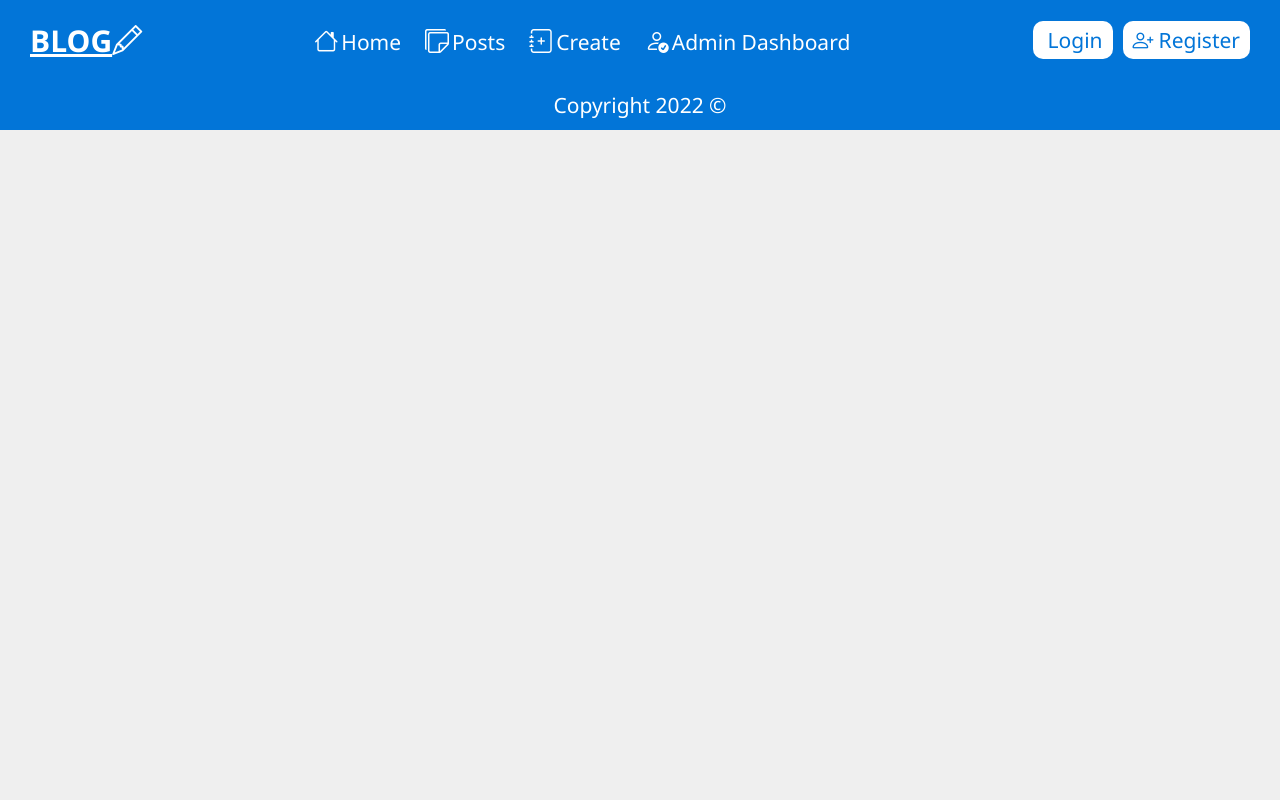
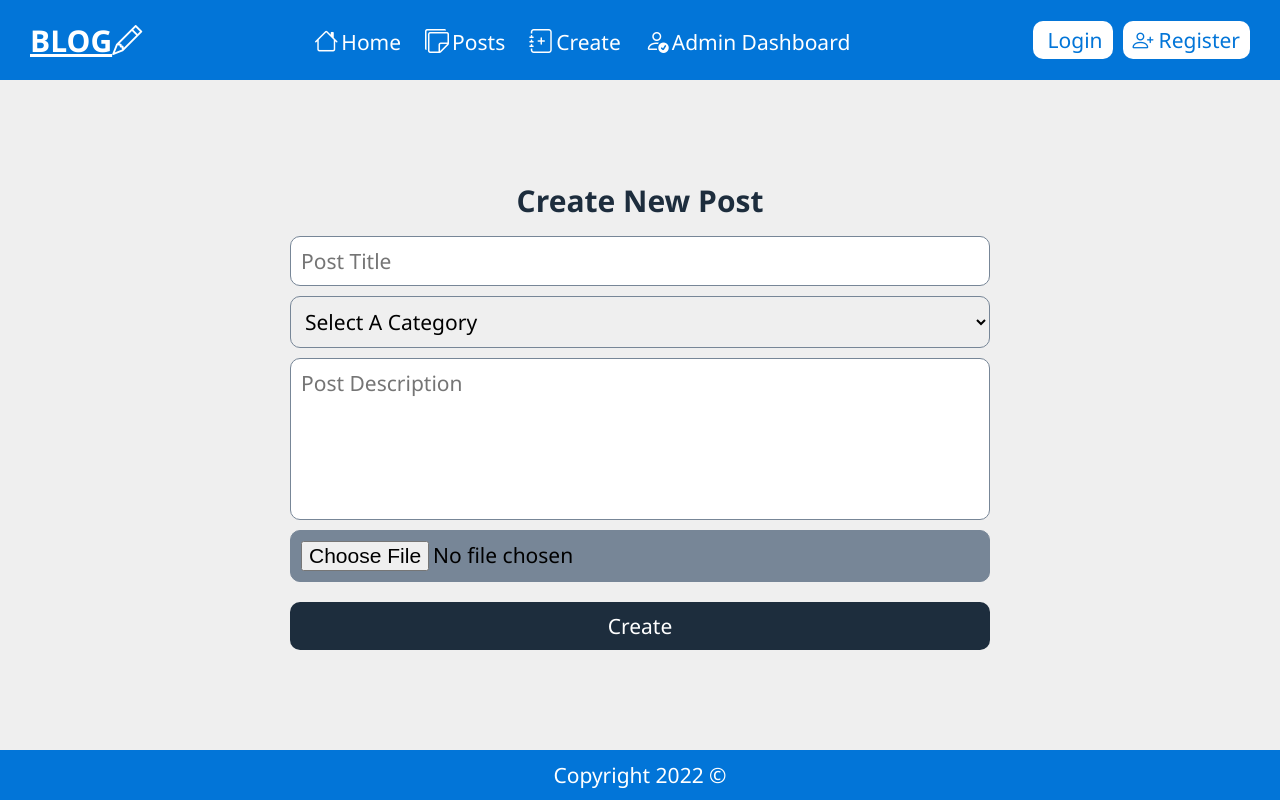
Before and after one commit to Mousa-Ahmed0/full-stack-Blog, a React (Create React App) app in the folder frontend/: page /posts/create-post in a window 1280 px wide. Built offline with nearby package versions, Linux system fonts and the light colour scheme.

Commit message:
Post Details Page

```diff
--- a/frontend/package.json
+++ b/frontend/package.json
@@ -10,6 +10,7 @@
     "react-dom": "^18.2.0",
     "react-router-dom": "^6.16.0",
     "react-scripts": "5.0.1",
+    "react-toastify": "^9.1.3",
     "web-vitals": "^2.1.4"
   },
   "scripts": {
--- a/frontend/src/App.js
+++ b/frontend/src/App.js
@@ -7,17 +7,22 @@ import PostsPage from "./pages/post-page/Post-page";
 import Register from "./pages/Forms/Register";
 import Login from "./pages/Forms/Login";
 import Footer from "./components/footer/Footer";
+import PostDetails from "./pages/post-details/PostDetails";
+import { ToastContainer } from "react-toastify";
 
 function App() {
   return (
     <BrowserRouter>
+                <ToastContainer theme="colored" position="top-center"/>
+
      <Header/>
      <Routes>
         <Route path="/" element={<Home/>}/>
         <Route path="/login" element={<Login/>}/>
         <Route path="/register" element={<Register/>}/>
         <Route path="/posts" element={<PostsPage/>}/>
-        <Route path="/postes/create-post" element={<CreatePost/>}/>
+        <Route path="/posts/create-post" element={<CreatePost/>}/>
+        <Route path="/posts/details/:id" element={<PostDetails/>}/>
         <Route path="/admin-dashbored" element={<AdminDashbord/>}/>
 
      </Routes>
--- a/frontend/src/components/header/Navbar.jsx
+++ b/frontend/src/components/header/Navbar.jsx
@@ -11,7 +11,7 @@ const Navbar = ({toggle,setToggle}) => {
                     <Link to="/posts" onClick={()=>setToggle(false)} className="nav-link">
                         <i className="bi bi-stickies"></i>Posts
                     </Link>
-                    <Link to="/postes/create-post" onClick={()=>setToggle(false)} className="nav-link">
+                    <Link to="/posts/create-post" onClick={()=>setToggle(false)} className="nav-link">
                         <i className="bi bi-journal-plus"></i>Create
                     </Link>
                     <Link to="/admin-dashbored" onClick={()=>setToggle(false)} className="nav-link">
--- a/frontend/src/index.js
+++ b/frontend/src/index.js
@@ -1,5 +1,6 @@
 import React from 'react';
 import ReactDOM from 'react-dom/client';
+import 'react-toastify/dist/ReactToastify.css'
 import './index.css';
 import App from './App';
 const root = ReactDOM.createRoot(document.getElementById('root'));
--- /dev/null
+++ b/frontend/src/pages/Create-post/CreatePost.css
@@ -0,0 +1,51 @@
+.create-post{
+    width: 100%;
+    height: calc(100vh - 130px);
+    display: flex;
+    align-items: center;
+    justify-content: center;
+    flex-direction: column;
+    padding: 20px;
+}
+.create-post-title{
+    font-size: 30px;
+    color: var(--primary-color);
+    margin-bottom: 10px;
+}
+.create-post-form{
+    width: 700px;
+    display: flex;
+    flex-direction: column;
+}
+.create-post-input,.create-post-textarea,.create-post-upload{
+    width: 100%;
+    border-radius: 10px;
+    border: 1px solid var(--gray-color);
+    font-size: 21px;
+    padding: 10px;
+    margin: 5px 0;
+}
+.create-post-textarea{
+    resize: none;
+}
+.create-post-upload{
+    background-color: var(--gray-color);
+}
+.create-post-btn{
+    width: 100%;
+    text-align: center;
+    cursor: pointer;
+    background-color: var(--primary-color);
+    color: var(--white-color);
+    border: none;
+    font-size: 21px;
+    font-weight: 500;
+    border-radius: 10px;
+    padding: 10px;
+    margin-top: 15px;
+}
+@media (max-width:820px){
+    .create-post-form{
+        width: 100%;
+    }
+}
--- a/frontend/src/pages/Create-post/CreatePost.jsx
+++ b/frontend/src/pages/Create-post/CreatePost.jsx
@@ -1,6 +1,59 @@
+import { useState } from 'react';
+import './CreatePost.css'
+import {  toast } from 'react-toastify';
 const CreatePost = () => {
+    const [title,setTitle]=useState("");
+    const [description,setDescription]=useState("");
+    const [category,setCategory]=useState("");
+    const [file,setFile]=useState("");
+
+    //Form submit handler
+    const forSubmitHandler=(e)=>{
+        e.preventDefault();
+        if(title.trim()==="") return toast.error("Post Title is required");
+        if(description.trim()==="") return toast.error("Post description is required");
+        if(category.trim()==="") return toast.error("Post category is required");
+        if(!file) return toast.error("Post File is required");
+
+        const formData=new FormData();
+        formData.append('title',title);
+        formData.append('description',description);
+        formData.append('category',category);
+        formData.append('image',file);
+        //@TO-Do send from data to server
+        console.log({title,description,category,file});
+    }
     return (
-        <h1>Create Post</h1>
+        <section className=" create-post">
+            <h1 className="create-post-title">
+                Create New Post
+            </h1>
+            <form action="" onSubmit={forSubmitHandler} className="create-post-form">
+                <input type="text" className="create-post-input"
+                    placeholder='Post Title'
+                    value={title}
+                    onChange={(e)=> setTitle(e.target.value)}
+                />
+                <select className="create-post-input"
+                        value={category}
+                        onChange={(e)=> setCategory(e.target.value)}
+                    >
+                    <option value="" disabled>
+                        Select A Category
+                    </option>
+                    <option value="music">music</option>
+                    <option value="coffee">coffee</option>
+                </select>
+                <textarea  rows="5" className="create-post-textarea" placeholder="Post Description"
+                      value={description}
+                      onChange={(e)=> setDescription(e.target.value)}
+                ></textarea>
+                <input type="file" name="file" id="file" className="create-post-upload"
+                      onChange={(e)=> setFile(e.target.files[0])}
+                />
+                <button type="submit" className="create-post-btn">Create</button>
+            </form>
+        </section>
      );
 }
 
--- /dev/null
+++ b/frontend/src/pages/post-details/PostDetails.css
@@ -0,0 +1,97 @@
+.post-details{
+    width: 800px;
+    margin: auto;
+    padding: 20px;
+}
+.post-details-image-wrapper{
+    height: 400px;
+    margin-bottom: 30px;
+}
+.post-details-image{
+    width: 100%;
+    height: 100%;
+    object-fit: contain;
+}
+.update-post-label{
+    font-size: 14px;
+    font-weight: bold;
+    color: var(--blue-color);
+    cursor: pointer;
+}
+.update-post-label i {
+    font-style: 21px;
+    margin-right: 3px;
+}
+.update-post-image-form button{
+    margin-left: 10px;
+    background-color: var(--secondary-color);
+    color: var(--main-color);
+    border: none;
+    border-radius: 5px;
+    cursor: pointer;
+    font-style: 17px;
+    padding: 2px 5px ;
+    border: 1px solid var(--blue-color);
+}
+.post-details-title{
+    text-align: center;
+    font-size: 40px;
+    color: var(--primary-color);
+    text-transform: capitalize;
+    margin: 10px 0;
+}
+.post-details-user-info{
+    display: flex;
+    align-items: center;
+    justify-content: center;
+    margin: 20px 0;
+}
+.post-details-user-image{
+    width: 70px;
+    height: 70px;
+    border-radius: 50%;
+    object-fit: cover;
+}
+.post-details-user{
+    display: flex;
+    flex-direction: column;
+    margin-left: 15px;
+}
+.post-details-user strong{
+    font-size: 21px;
+    color: var(--dark-color);
+}
+.post-details-user span{
+    font-weight: 500;
+    font-size: 14px;
+    color: var(--gray-color);
+}
+.post-details-description{
+    font-size: 21px;
+    line-height: 1.8;
+    color: var(--primary-color);
+}
+.post-details-icon-wrapper{
+    margin: 15px 0;
+    font-size: 27px;
+    display: flex;
+    align-items: center;
+    justify-content: space-between;
+    color: var(--blue-color);
+}
+.post-details-icon-wrapper i{
+    cursor: pointer;
+}
+@media (max-width:820px){
+    .post-details{
+        width: 100%;
+    }
+}
+@media (max-width:520px){
+    .post-details{
+        padding: 15px;
+    }
+    .post-details-image{
+        object-fit: cover;
+    }
+}
--- /dev/null
+++ b/frontend/src/pages/post-details/PostDetails.jsx
@@ -0,0 +1,68 @@
+import { Link, useParams } from "react-router-dom";
+import { posts } from "../../dummyData";
+import './PostDetails.css'
+import { useEffect, useState } from "react";
+import { ToastContainer, toast } from "react-toastify";
+const PostDetails = () => {
+    useEffect(()=>{
+        window.scrollTo(0,0);
+    },[]);
+
+    const { id } = useParams();
+    const post = posts.find(p => p._id === parseInt(id));
+    const [file,setFile]=useState(null);
+
+    const updateImageHandler=(e)=>{
+        e.preventDefault();
+        if(!file) return toast.warning("There is no file!");
+
+    }
+
+    return (
+        <section className="post-details">
+            <div className="post-details-image-wrapper">
+                <img src={file ? URL.createObjectURL(file):post.image} alt="" className="post-details-image" />
+            <form  onSubmit={updateImageHandler}  className="update-post-image-form">
+                <label htmlFor="file" className="update-post-label">
+                    <i className="bi bi-image-fill">
+                        Select new image
+                    </i>
+                </label>
+                <input type="file" style={{display:'none'}} name="file" id="file"
+                    onChange={(e)=>setFile(e.target.files[0])}
+                />
+                <button type="submit">upload</button>
+            </form>
+            </div>
+            <h1 className="post-details-title">{post.title}</h1>
+            <div className="post-details-user-info">
+                <img src={post.user.image} alt="" className="post-details-user-image" />
+                <div className="post-details-user">
+                    <strong>
+                        <Link to='/profile/1'>{post.user.username}</Link>
+
+                    </strong>
+                    <span>{post.createdAt}</span>
+                </div>
+            </div>
+            <p className="post-details-description">
+                {post.description}
+                Lorem ipsum dolor, sit amet consectetur adipisicing elit. Impedit laboriosam quia voluptate veritatis eum. Maiores veniam saepe quidem laboriosam accusantium animi odio totam provident ea perferendis temporibus, earum voluptate laudantium?
+                Lorem, ipsum dolor sit amet consectetur adipisicing elit. Laudantium perspiciatis ducimus sed. Delectus dolor iste fugit animi voluptatum harum sed quo commodi esse eaque? Facere recusandae perferendis fuga magnam fugiat?
+                Lorem ipsum dolor sit amet consectetur adipisicing elit. Doloribus, ullam repellat! Culpa voluptas minus rerum perspiciatis enim tempora asperiores ea, qui laudantium, quidem necessitatibus vero! Tenetur atque veniam iste quisquam.
+
+            </p>
+            <div className="post-details-icon-wrapper">
+                <i className="bi bi-hand-thumbs-up"><small>{post.likes.length} likes</small></i>
+
+                <div>
+                    <i className="bi bi-pencil-square"></i>
+                    <i className="bi bi-trash-fill"></i>
+                </div>
+            </div>
+
+        </section>
+    );
+}
+
+export default PostDetails;
```
Also changed, not shown: 1 other file (tests, documents, lock files or other folders).
